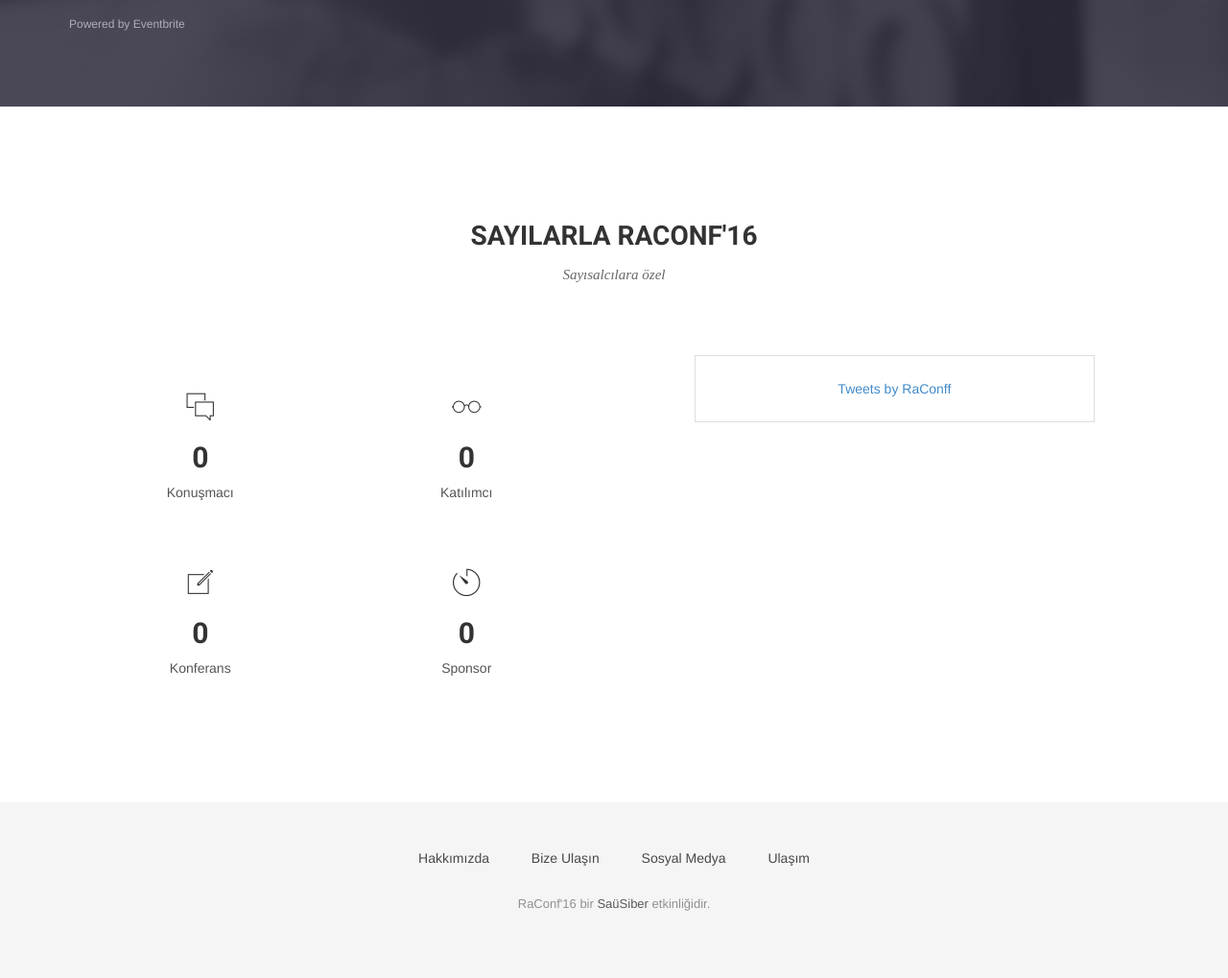
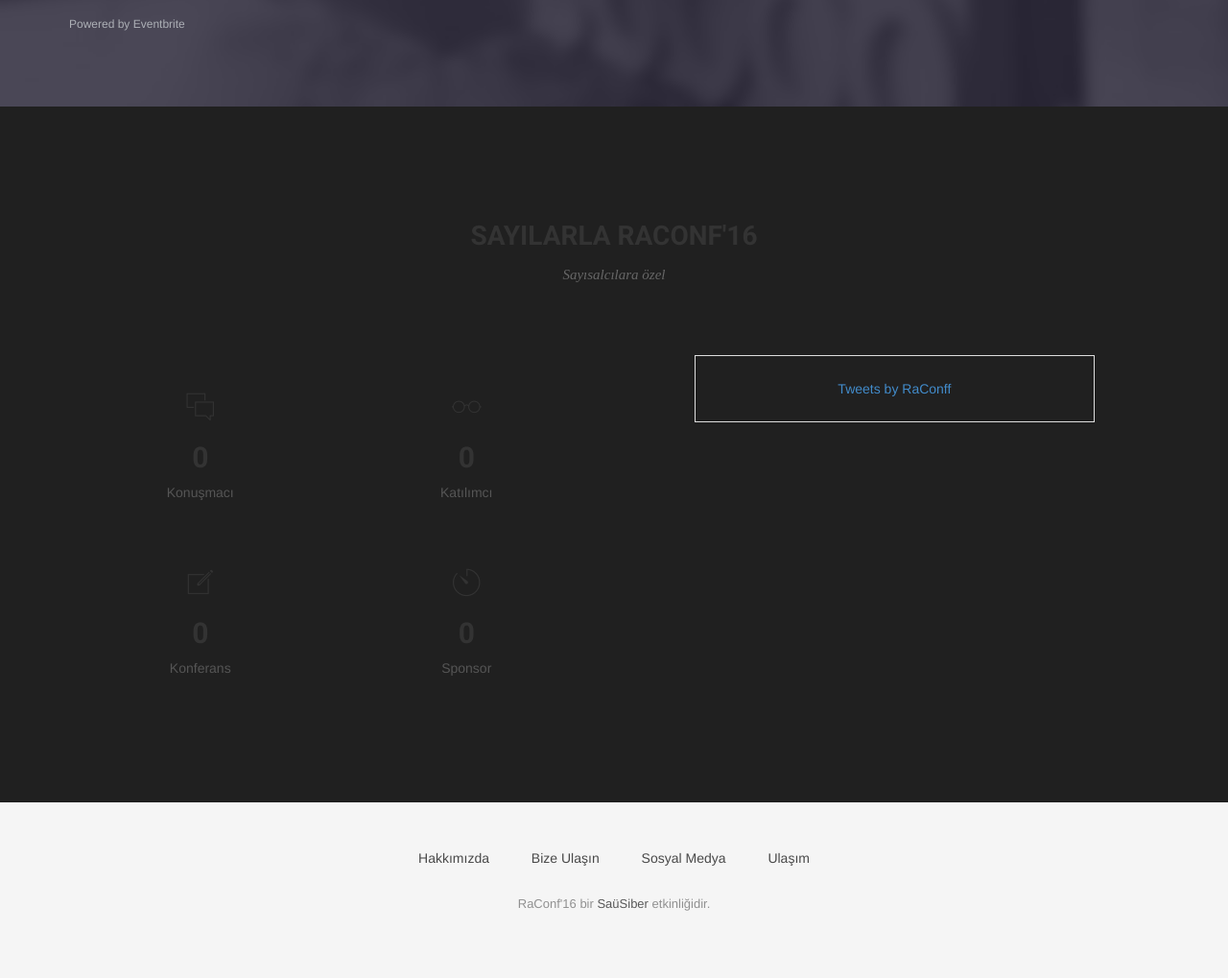
Before and after one commit to bilkamp/bilkamp19.github.io, a Jekyll site: the page built from index.html, in a window 1280 px wide. Shown: the part 2887-3906 px from the top of the page at 96% size. Built offline with Jekyll 4.4.1, drawn with Linux system fonts in a browser that asks for light colours; nearby versions of some CDN libraries; some web fonts are replaced; comment, search, counter and statistics services are not loaded.

Commit message:
Değişiklikler

```diff
--- a/index.html
+++ b/index.html
@@ -140,7 +140,7 @@
   </div>
 </section>
 <!-- Content Start -->
-<section id="testimonial">
+<section id="testimonial" style="background-color:#202020">
   <div class="container">
     <div class="row">
       <div class="section-title text-center">
```
